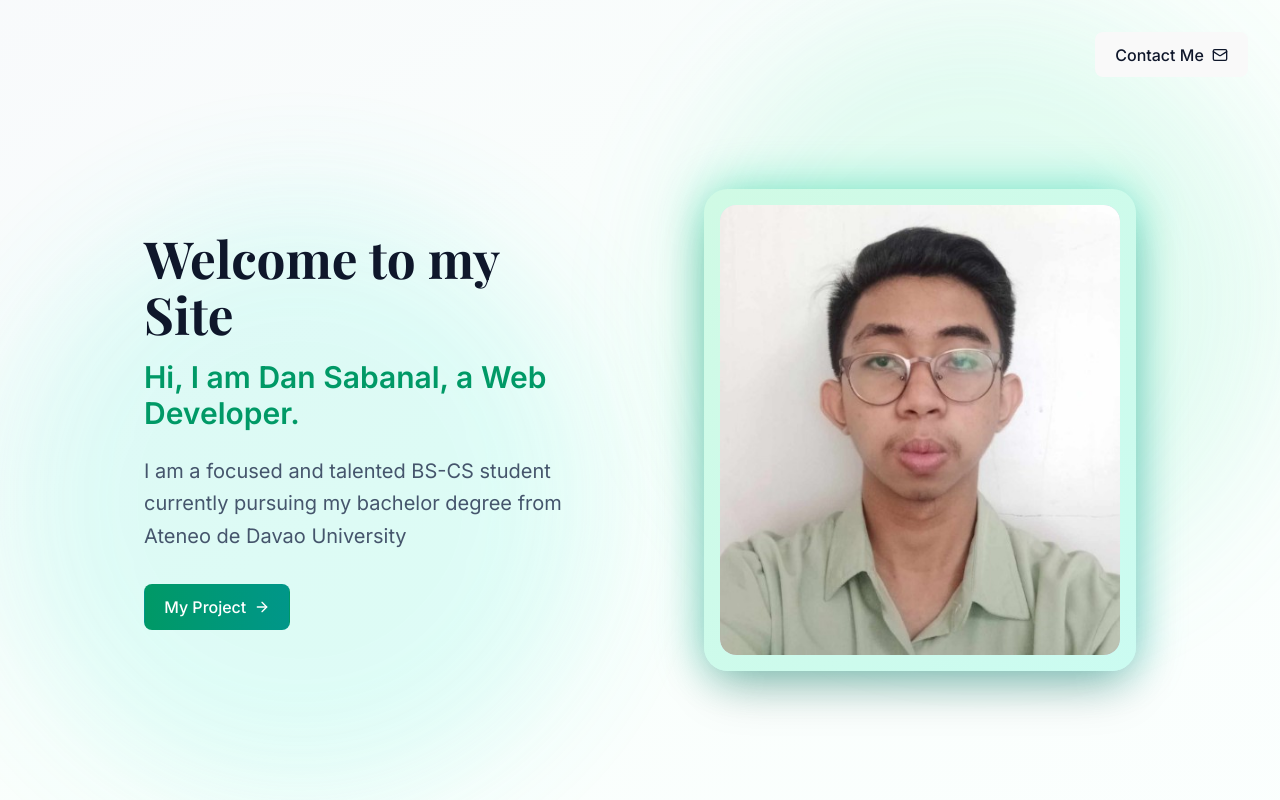
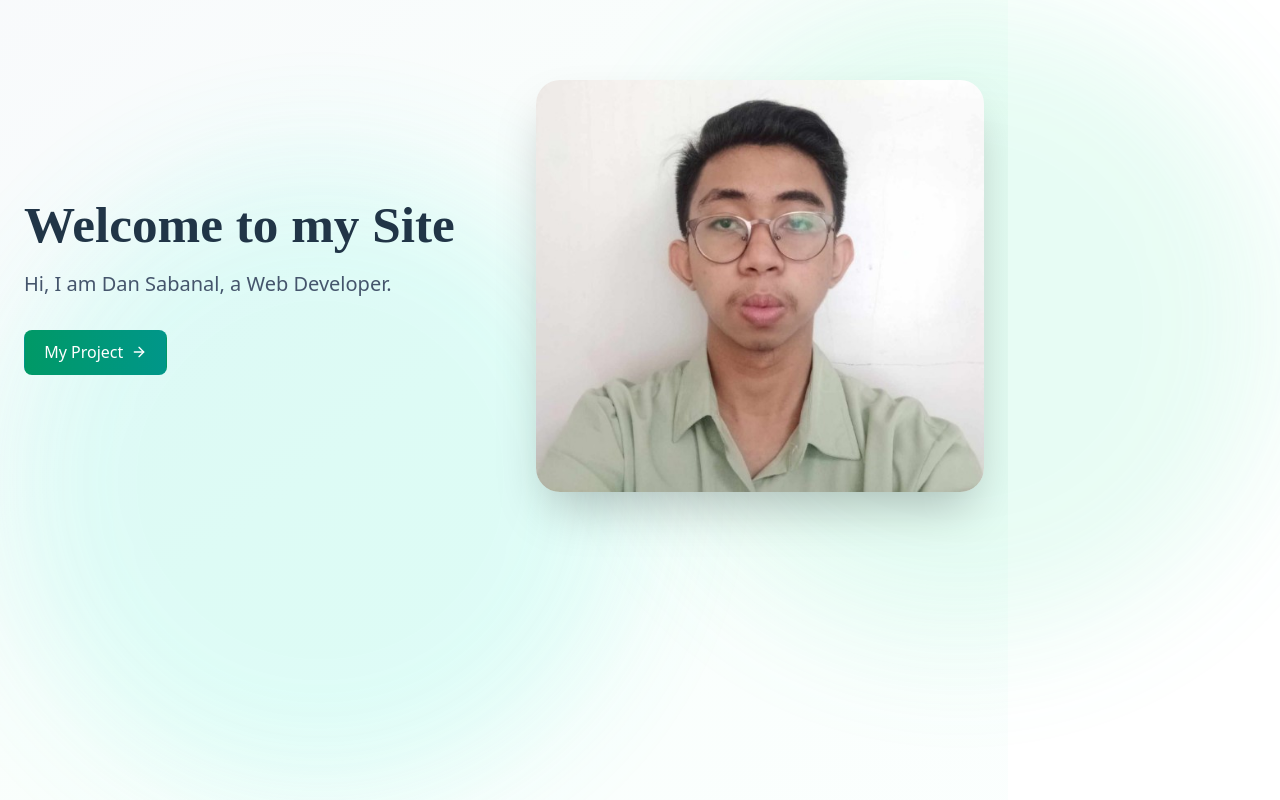
Before and after one commit to dsabanal/Website, a React (Vite) app: page / in a window 1280 px wide. Built offline with nearby package versions, Linux system fonts and the light colour scheme.

Commit message:
Update App.tsx

```diff
--- a/src/App.tsx
+++ b/src/App.tsx
@@ -9,9 +9,9 @@ import settingsImg from './assets/images/settings.jpg';
 import React, { useState } from 'react';
 import { Home, Mail, Phone, ArrowRight, X, ExternalLink, LucideIcon } from 'lucide-react';
 
-
-// Type Definitions
+/* ===================== TYPES ===================== */
 type ButtonVariant = 'primary' | 'secondary' | 'ghost';
+type ViewType = 'home' | 'contact' | 'project';
 
 interface ButtonProps {
   children: React.ReactNode;
@@ -34,291 +34,148 @@ interface ProjectSectionProps {
   onClose: () => void;
 }
 
-type ViewType = 'home' | 'contact' | 'project';
-
-// Reusable Button Component
+/* ===================== BUTTON ===================== */
 const Button: React.FC<ButtonProps> = ({
   children,
   onClick,
   variant = 'primary',
   icon: Icon,
-  className = ''
+  className = '',
 }) => {
-  const baseStyles = 'px-6 py-3 rounded-full font-medium transition-all duration-300 flex items-center gap-2 group';
+  const baseStyles =
+    'px-6 py-3 rounded-full font-medium transition-all duration-300 flex items-center gap-2 group';
+
   const variants: Record<ButtonVariant, string> = {
-    primary: 'bg-gradient-to-r from-emerald-600 to-teal-600 text-white hover:shadow-xl hover:shadow-emerald-500/30 hover:scale-105',
-    secondary: 'bg-white/10 backdrop-blur-sm text-slate-900 dark:text-white border border-slate-200 dark:border-white/20 hover:bg-white/20 hover:border-slate-300',
-    ghost: 'text-slate-700 dark:text-slate-300 hover:text-emerald-600 dark:hover:text-emerald-400'
+    primary:
+      'bg-gradient-to-r from-emerald-600 to-teal-600 text-white hover:shadow-xl hover:shadow-emerald-500/30 hover:scale-105',
+    secondary:
+      'bg-white/10 backdrop-blur-sm text-slate-900 dark:text-white border border-slate-200 dark:border-white/20 hover:bg-white/20',
+    ghost:
+      'text-slate-700 dark:text-slate-300 hover:text-emerald-600 dark:hover:text-emerald-400',
   };
 
   return (
-    <button
-      onClick={onClick}
-      className={`${baseStyles} ${variants[variant]} ${className}`}
-    >
+    <button onClick={onClick} className={`${baseStyles} ${variants[variant]} ${className}`}>
       {children}
       {Icon && <Icon className="w-4 h-4 group-hover:translate-x-1 transition-transform" />}
     </button>
   );
 };
 
-// Reusable Card Component
-const Card: React.FC<CardProps> = ({ children, className = '' }) => {
-  return (
-    <div className={`bg-white/80 dark:bg-slate-800/80 backdrop-blur-xl rounded-3xl p-8 shadow-2xl border border-slate-200/50 dark:border-slate-700/50 ${className}`}>
+/* ===================== CARD ===================== */
+const Card: React.FC<CardProps> = ({ children, className = '' }) => (
+  <div
+    className={`bg-white/80 dark:bg-slate-800/80 backdrop-blur-xl rounded-3xl p-8 shadow-2xl border border-slate-200/50 dark:border-slate-700/50 ${className}`}
+  >
     {children}
   </div>
 );
-};
 
-// Contact Info Component
-const ContactInfo: React.FC<ContactInfoProps> = ({ onClose }) => {
-  return (
+/* ===================== CONTACT ===================== */
+const ContactInfo: React.FC<ContactInfoProps> = ({ onClose }) => (
   <div className="fixed inset-0 bg-black/60 backdrop-blur-sm z-50 flex items-center justify-center p-4 animate-fadeIn">
     <Card className="max-w-md w-full relative animate-slideUp">
       <button
         onClick={onClose}
-          className="absolute top-6 right-6 text-slate-400 hover:text-slate-600 dark:hover:text-slate-200 transition-colors"
+        className="absolute top-6 right-6 text-slate-400 hover:text-slate-600 dark:hover:text-slate-200"
       >
         <X className="w-6 h-6" />
       </button>
 
-        <h2 className="text-3xl font-bold text-slate-900 dark:text-white mb-6" style={{ fontFamily: "'Playfair Display', serif" }}>
+      <h2 className="text-3xl font-bold mb-6" style={{ fontFamily: "'Playfair Display', serif" }}>
         Get in Touch
       </h2>
 
       <div className="space-y-6">
-          <div className="flex items-start gap-4 group cursor-pointer hover:translate-x-2 transition-transform">
-            <div className="bg-emerald-100 dark:bg-emerald-900/30 p-3 rounded-xl group-hover:scale-110 transition-transform">
-              <Phone className="w-5 h-5 text-emerald-600 dark:text-emerald-400" />
+        <div className="flex gap-4">
+          <Phone className="text-emerald-600" />
+          <span>09816223351</span>
         </div>
-            <div>
-              <p className="text-sm text-slate-500 dark:text-slate-400 font-medium">Phone</p>
-              <p className="text-lg text-slate-900 dark:text-white font-semibold">09816223351</p>
-            </div>
-          </div>
-
-          <div className="flex items-start gap-4 group cursor-pointer hover:translate-x-2 transition-transform">
-            <div className="bg-teal-100 dark:bg-teal-900/30 p-3 rounded-xl group-hover:scale-110 transition-transform">
-              <Mail className="w-5 h-5 text-teal-600 dark:text-teal-400" />
-            </div>
-            <div>
-              <p className="text-sm text-slate-500 dark:text-slate-400 font-medium">Email</p>
-              <p className="text-lg text-slate-900 dark:text-white font-semibold break-all">dsabanal@gmail.com</p>
-            </div>
+        <div className="flex gap-4">
+          <Mail className="text-teal-600" />
+          <span className="break-all">dsabanal@gmail.com</span>
         </div>
       </div>
     </Card>
   </div>
 );
-};
 
-// Project Section Component
-const ProjectSection: React.FC<ProjectSectionProps> = ({ onClose }) => {
-  return (
+/* ===================== PROJECT ===================== */
+const ProjectSection: React.FC<ProjectSectionProps> = ({ onClose }) => (
   <div className="fixed inset-0 bg-black/60 backdrop-blur-sm z-50 overflow-y-auto p-4 animate-fadeIn">
-      <div className="min-h-screen flex items-center justify-center py-8">
+    <div className="min-h-screen flex items-center justify-center">
       <Card className="max-w-4xl w-full relative animate-slideUp">
         <button
           onClick={onClose}
-            className="absolute top-6 right-6 text-slate-400 hover:text-slate-600 dark:hover:text-slate-200 transition-colors z-10"
+          className="absolute top-6 right-6 text-slate-400 hover:text-slate-600"
         >
           <X className="w-6 h-6" />
         </button>
 
-          <h2 className="text-4xl font-bold text-slate-900 dark:text-white mb-4" style={{ fontFamily: "'Playfair Display', serif" }}>
+        <h2 className="text-4xl font-bold mb-4" style={{ fontFamily: "'Playfair Display', serif" }}>
           KwarTrack
         </h2>
 
-          <p className="text-emerald-600 dark:text-emerald-400 font-semibold mb-8">Budget & Financial Tracking System</p>
-
-          {/* Project Screenshots */}
-          <div className="grid gap-6 mb-8">
-            {[
-              kwartrackLanding,
-              kwartrackLogin,
-              dashboardImg,
-              transactionsImg,
-              budgetsImg,
-              settingsImg,
-            ].map((img, index) => (
-              <img
-                key={index}
-                src={img}
-                alt={`KwarTrack Screenshot ${index + 1}`}
-                className="rounded-2xl shadow-xl border border-slate-200 dark:border-slate-700 w-full object-cover"
-              />
-            ))}
-          </div>
-
-          <div className="prose prose-slate dark:prose-invert max-w-none">
-            <h3 className="text-xl font-bold text-slate-900 dark:text-white mb-4">About the Project</h3>
-            <p className="text-slate-600 dark:text-slate-300 leading-relaxed text-lg">
-              KwarTrack is a simple, user-friendly budget and financial tracking system that helps individuals and students monitor their income, expenses, and savings in real time through desktop. Many individuals, especially students and young professionals, struggle with managing their finances due to a lack of proper tools, discipline, and visibility into their spending habits.
-            </p>
-          </div>
-
-          <div className="mt-8 flex flex-wrap gap-3">
-            <span className="px-4 py-2 bg-emerald-100 dark:bg-emerald-900/30 text-emerald-700 dark:text-emerald-300 rounded-full text-sm font-medium">
-              Budget Tracking
-            </span>
-            <span className="px-4 py-2 bg-teal-100 dark:bg-teal-900/30 text-teal-700 dark:text-teal-300 rounded-full text-sm font-medium">
-              Financial Management
-            </span>
-            <span className="px-4 py-2 bg-blue-100 dark:bg-blue-900/30 text-blue-700 dark:text-blue-300 rounded-full text-sm font-medium">
-              Desktop Application
-            </span>
+        <div className="grid gap-6">
+          {[kwartrackLanding, kwartrackLogin, dashboardImg, transactionsImg, budgetsImg, settingsImg].map(
+            (img, i) => (
+              <img key={i} src={img} className="rounded-2xl shadow-xl w-full object-cover" />
+            )
+          )}
         </div>
       </Card>
     </div>
   </div>
 );
-};
 
-// Main Portfolio Component
+/* ===================== MAIN ===================== */
 const Portfolio: React.FC = () => {
   const [view, setView] = useState<ViewType>('home');
 
   return (
-    <div className="min-h-screen w-full bg-gradient-to-br from-slate-50 via-emerald-50/30 to-teal-50/30 dark:from-slate-900 dark:via-slate-900 dark:to-slate-800 overflow-x-hidden">
-      {/* Decorative Background Elements */}
-      <div className="fixed inset-0 w-full h-full overflow-hidden pointer-events-none">
-        <div className="absolute top-0 right-0 w-[600px] h-[600px] bg-emerald-300/20 dark:bg-emerald-500/10 rounded-full blur-3xl animate-pulse"></div>
-        <div className="absolute bottom-0 left-0 w-[600px] h-[600px] bg-teal-300/20 dark:bg-teal-500/10 rounded-full blur-3xl animate-pulse" style={{ animationDelay: '1s' }}></div>
+    <div className="min-h-screen w-full bg-gradient-to-br from-slate-50 via-emerald-50/30 to-teal-50/30 dark:from-slate-900 dark:to-slate-800 overflow-x-hidden">
+
+      {/* ✅ RESPONSIVE BACKGROUND */}
+      <div className="fixed inset-0 pointer-events-none">
+        <div
+          className="absolute top-0 right-0 rounded-full blur-3xl animate-pulse bg-emerald-300/20 dark:bg-emerald-500/10"
+          style={{
+            width: 'clamp(300px, 50vw, 700px)',
+            height: 'clamp(300px, 50vw, 700px)',
+          }}
+        />
+        <div
+          className="absolute bottom-0 left-0 rounded-full blur-3xl animate-pulse bg-teal-300/20 dark:bg-teal-500/10"
+          style={{
+            width: 'clamp(300px, 50vw, 700px)',
+            height: 'clamp(300px, 50vw, 700px)',
+            animationDelay: '1s',
+          }}
+        />
       </div>
 
-      {/* Header / Navigation */}
-      <header className="relative z-10 p-6 md:p-8">
-        <nav className="flex justify-end gap-3">
-          <Button
-            variant="secondary"
-            onClick={() => setView('contact')}
-            icon={Mail}
-          >
-            Contact Me
-          </Button>
-        </nav>
-      </header>
-
-      {/* Main Content */}
-      <main className="relative z-10 container mx-auto px-6 md:px-12 lg:px-20 py-12 md:py-20">
-        <div className="grid lg:grid-cols-2 gap-12 lg:gap-24 xl:gap-32 items-center max-w-[1600px] mx-auto">
-          {/* Left Side - Content */}
-          <div className="order-2 lg:order-1 space-y-8 animate-slideInLeft lg:pl-8 xl:pl-16">
+      {/* CONTENT */}
+      <main className="relative z-10 container mx-auto px-6 py-20 grid lg:grid-cols-2 gap-16 items-center">
         <div>
-              <h1
-                className="text-5xl md:text-6xl lg:text-7xl font-bold text-slate-900 dark:text-white mb-4 leading-tight"
-                style={{ fontFamily: "'Playfair Display', serif" }}
-              >
+          <h1 className="text-6xl font-bold mb-4" style={{ fontFamily: "'Playfair Display', serif" }}>
             Welcome to my Site
           </h1>
-              <h2 className="text-2xl md:text-3xl text-emerald-600 dark:text-emerald-400 font-semibold mb-6">
+          <p className="text-xl text-slate-600 mb-8">
             Hi, I am Dan Sabanal, a Web Developer.
-              </h2>
-              <p className="text-lg md:text-xl text-slate-600 dark:text-slate-300 leading-relaxed">
-                I am a focused and talented BS-CS student currently pursuing my bachelor degree from Ateneo de Davao University
           </p>
-            </div>
-
-            <Button
-              onClick={() => setView('project')}
-              icon={ArrowRight}
-              className="text-lg"
-            >
+          <Button onClick={() => setView('project')} icon={ArrowRight}>
             My Project
           </Button>
         </div>
 
-          {/* Right Side - Profile Picture */}
-          <div className="order-1 lg:order-2 flex justify-center lg:justify-start animate-slideInRight w-full lg:pr-8 xl:pr-16">
-            <div className="relative group max-w-full">
-              {/* Decorative border effect */}
-              <div className="absolute inset-0 bg-gradient-to-br from-emerald-400 to-teal-400 rounded-3xl blur-xl opacity-50 group-hover:opacity-75 transition-opacity"></div>
-
-              <div className="relative bg-gradient-to-br from-emerald-100 to-teal-100 dark:from-emerald-900/30 dark:to-teal-900/30 rounded-3xl p-4 shadow-2xl max-w-full">
-                <div className="w-64 h-64 sm:w-72 sm:h-72 md:w-80 md:h-80 lg:w-[450px] lg:h-[450px] max-w-full bg-gradient-to-br from-slate-200 to-slate-300 dark:from-slate-700 dark:to-slate-600 rounded-2xl flex items-center justify-center overflow-hidden">
-                  {/* Profile picture placeholder */}
         <img
           src={profileImg}
-                    alt="Dan Sabanal"
-                    className="w-full h-full object-cover rounded-2xl"
+          className="rounded-3xl shadow-2xl max-w-md w-full mx-auto object-cover"
         />
-                </div>
-              </div>
-            </div>
-          </div>
-        </div>
       </main>
 
-      {/* Modals */}
       {view === 'contact' && <ContactInfo onClose={() => setView('home')} />}
       {view === 'project' && <ProjectSection onClose={() => setView('home')} />}
-
-      {/* Custom Styles */}
-      <style>{`
-        @import url('https://fonts.googleapis.com/css2?family=Playfair+Display:wght@700;900&family=Inter:wght@400;500;600;700&display=swap');
-
-        * {
-          font-family: 'Inter', sans-serif;
-        }
-
-        @keyframes fadeIn {
-          from { opacity: 0; }
-          to { opacity: 1; }
-        }
-
-        @keyframes slideUp {
-          from {
-            opacity: 0;
-            transform: translateY(20px);
-          }
-          to {
-            opacity: 1;
-            transform: translateY(0);
-          }
-        }
-
-        @keyframes slideInLeft {
-          from {
-            opacity: 0;
-            transform: translateX(-30px);
-          }
-          to {
-            opacity: 1;
-            transform: translateX(0);
-          }
-        }
-
-        @keyframes slideInRight {
-          from {
-            opacity: 0;
-            transform: translateX(30px);
-          }
-          to {
-            opacity: 1;
-            transform: translateX(0);
-          }
-        }
-
-        .animate-fadeIn {
-          animation: fadeIn 0.3s ease-out;
-        }
-
-        .animate-slideUp {
-          animation: slideUp 0.4s ease-out;
-        }
-
-        .animate-slideInLeft {
-          animation: slideInLeft 0.6s ease-out;
-        }
-
-        .animate-slideInRight {
-          animation: slideInRight 0.6s ease-out;
-          animation-delay: 0.2s;
-          opacity: 0;
-          animation-fill-mode: forwards;
-        }
-      `}</style>
     </div>
   );
 };
```
Lines whose indentation alone changed are shown as unchanged.
